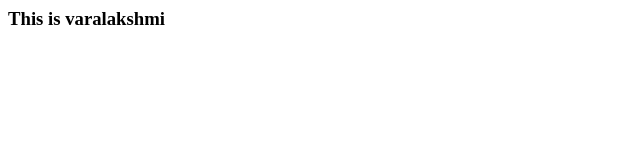
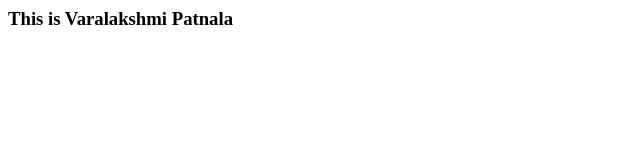
Before and after one commit to patnala-varalakshmi/patnala-varalakshmi.github.io, a plain HTML site: page index.html in a window 1280 px wide. Shown: the full height of the page, 0-640 px from the left. Drawn offline with Linux system fonts and the light colour scheme.

Commit message:
Update index.html

```diff
--- a/index.html
+++ b/index.html
@@ -1 +1 @@
-<h3>This is varalakshmi</h3>
+<h3>This is Varalakshmi Patnala</h3>
```
